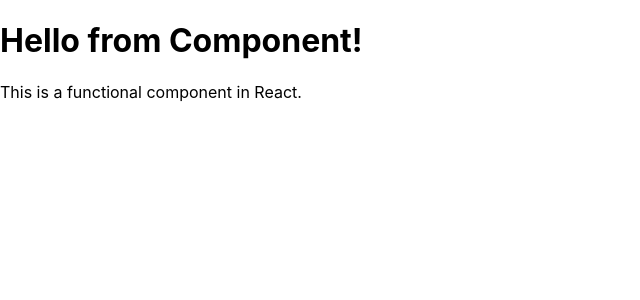
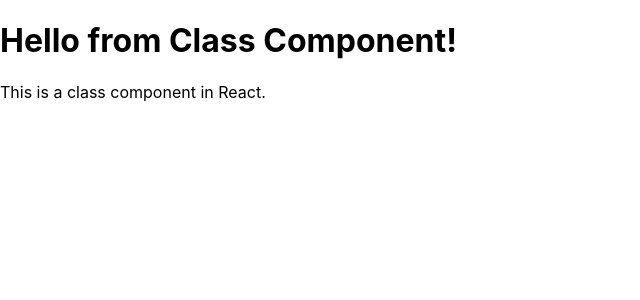
Before and after one commit to gauri-mahashabde/Interview_Prep, a React (Create React App) app in the folder ReactJs/consultation_app/: page / in a window 1280 px wide. Shown: the top 300 px of the page, without its empty margins (0-640 px from the left). Built offline with nearby package versions, Linux system fonts and the light colour scheme.

Commit message:
class component

```diff
--- /dev/null
+++ b/ReactJs/consultation_app/src/Component/Compclass.js
@@ -0,0 +1,14 @@
+import React, { Component } from 'react';
+
+class Compclass extends Component {
+    render() {
+        return (
+            <div>
+                <h1>Hello from Class Component!</h1>
+                <p>This is a class component in React.</p>
+            </div>
+        );
+    }
+}
+
+export default Compclass;
--- a/ReactJs/consultation_app/src/index.js
+++ b/ReactJs/consultation_app/src/index.js
@@ -3,12 +3,13 @@ import ReactDOM from 'react-dom/client';
 import './index.css';
 //import App from './App';
 import reportWebVitals from './reportWebVitals';
-import Comp from './Component/Comp'
+//import Comp from './Component/Comp'
+import Compclass from './Component/Compclass'
 
 const root = ReactDOM.createRoot(document.getElementById('root'));
 root.render(
   <React.StrictMode>
-    <Comp />
+    <Compclass />
   </React.StrictMode>
 );
 
```
